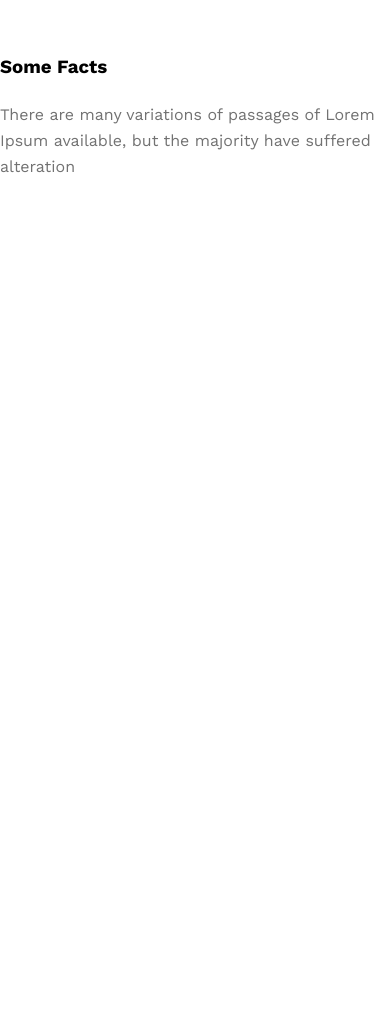
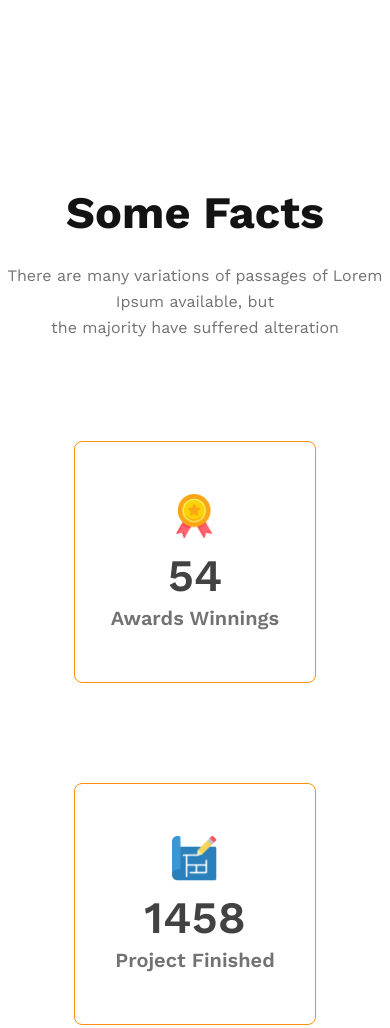
Before and after one commit to Safayet2002/asset-two, a plain HTML site: page index.html in a window 390 px wide. Shown: the part 5058-6086 px from the top of the page. Before the commit the page ends 5238 px from the top, so only its background shows below. Drawn offline with nearby package versions, Linux system fonts and the light colour scheme.

Commit message:
Successfully Complete Some Facts Section with responsive

```diff
--- a/index.html
+++ b/index.html
@@ -104,31 +104,33 @@
                 <p class="paragraph-text love-paragraph">There are many variations of passages of Lorem Ipsum available, but the majority have suffered alteration in some form, by injected humour, or randomised words which don't look even</p>
 
                 <div class="about-topics">
+
                     <div class="topic">
                         <h3 class="sub-title">Dexktop & Mobile Version</h3>
                         <p class="topic-paragraph">There are many variations of passages of Lorem Ipsum available, but the majority have suffered alteration in some form, by injected humour, or randomised...........</p>
                     </div>
+
                     <div class="topic">
                         <h3 class="sub-title">Drag & Drop Builder</h3>
                         <p class="topic-paragraph">There are many variations of passages of Lorem Ipsum available, but the majority have suffered alteration in some form, by injected humour, or randomised...........</p>
                     </div>
+
                     <div class="topic">
                         <h3 class="sub-title">Awesome Modern Design</h3>
                         <p class="topic-paragraph">There are many variations of passages of Lorem Ipsum available, but the majority have suffered alteration in some form, by injected humour, or randomised...........</p>
                     </div>
+
                     <div class="topic">
                         <h3 class="sub-title">Super Easy to Edit</h3>
                         <p class="topic-paragraph">There are many variations of passages of Lorem Ipsum available, but the majority have suffered alteration in some form, by injected humour, or randomised...........</p>
                     </div>
+
                 </div>
-
             </div>
 
 
                 <div class="architect">
-
                     <img src="images/architect.png" alt="">
-
                     <div class="yr-btn">
                         <p>10+Year<br><span>Experience</span></p>
                     </div>
@@ -144,7 +146,36 @@
 
                 <div class="some-facts-top">
                     <h3 class="facts-title">Some Facts</h3>
-                    <p class="paragraph-text facts-paragraph">There are many variations of passages of Lorem Ipsum available, but the majority have suffered alteration</p>
+                    <p class="paragraph-text facts-paragraph">There are many variations of passages of Lorem Ipsum available, but<br> the majority have suffered alteration</p>
+
+
+                    <div class="boxs">
+
+                        <div class="box box-1">
+                            <img src="images/icons/ribon.png" alt="">
+                            <h3>54</h3>
+                            <p>Awards Winnings</p>
+                        </div>
+
+                        <div class="box box-2">
+                            <img src="images/icons/projects.png" alt="">
+                            <h3>1458</h3>
+                            <p>Project Finished</p>
+                        </div>
+
+                        <div class="box box-3">
+                            <img src="images/icons/customers.png" alt="">
+                            <h3>590</h3>
+                            <p>Clients Worked</p>
+                        </div>
+
+                        <div class="box box-4">
+                            <img src="images/icons/email.png" alt="">
+                            <h3>22578</h3>
+                            <p>Email Send</p>
+                        </div>
+
+                    </div>
                 </div>
             </div>
         <!-- End Facts section -->
--- a/styles/responsive.css
+++ b/styles/responsive.css
@@ -70,7 +70,7 @@
     .yr-btn{
     position: relative;
     top: -25%;
-    left: 05%;
+    left: 0%;
     }
     .yr-btn p{
     color: #fff;
@@ -82,7 +82,22 @@
     border: none;
     border-radius: 8px;
     padding: 14px;
-}
+    }
+
+    .facts-title{
+        text-align: center;
+        align-items: center;
+    }
+    .facts-paragraph{
+        text-align: center;
+    }
+
+    .boxs{
+        display: grid;
+        grid-template-columns: repeat(1, 1fr);
+        justify-items: center;
+    }
+
 
 }
 
@@ -174,5 +189,19 @@
     border: none;
     border-radius: 8px;
     padding: 24px;
+    }
+
+    .facts-title{
+        text-align: center;
+        align-items: center;
+    }
+    .facts-paragraph{
+        text-align: center;
+    }
+
+    .boxs{
+        display: grid;
+        grid-template-columns: repeat(2, 1fr);
+        justify-items: center;
+    }
 }
-}
--- a/styles/style.css
+++ b/styles/style.css
@@ -253,4 +253,52 @@ h3 .f-feature{
 
 
 
+/* Start facts section style */
+.some-facts{
+    margin-top: 130px;
+}
+.facts-title{
+    color: #131313;
+    font-weight: 700;
+    font-size: 45px;
+    line-height: 53px;
+}
+.boxs{
+    display: grid;
+    grid-template-columns: repeat(4, 1fr);
+}
+.box{
+    display: flex;
+    flex-direction: column;
+    text-align: center;
+    align-items: center;
+    justify-content: center;
+    margin-top: 100px;
+    width: 241.83px;
+    height: 241.83px;
+    border: 1px solid #FF900E;
+    border-radius: 8px;
+}
+.box img{
+    width: 45px;
+    height: 45px;
+}
+.box h3{
+    color: #424242;
+    font-weight: 600;
+    font-size: 45px;
+    line-height: 53px;
+    margin-top: 10px;
+}
+.box p{
+    font-weight: 600;
+    font-size: 20px;
+    line-height: 23px;
+    color: #727272;
+    margin-top: 5px;
+}
+/* End facts section style */
+
+
+
 /* End main Styles */
```
